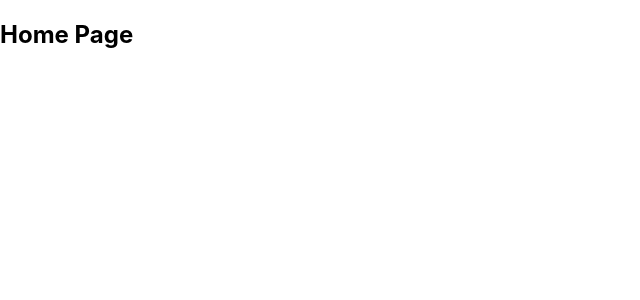
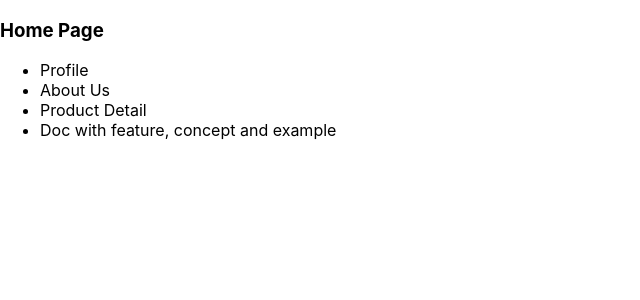
Before and after one commit to mistertandon/nextjs-12-poc-0010-routes, a Next.js app: page / in a window 1280 px wide. Shown: the top 300 px of the page, without its empty margins (0-640 px from the left). Built offline with nearby package versions, Linux system fonts and the light colour scheme.

Commit message:
feat: Implement navigation link using Link component

```diff
--- a/pages/about-us.js
+++ b/pages/about-us.js
@@ -1,7 +1,13 @@
+import Link from "next/link";
 const AboutUsPage = () => {
   return (
     <div>
       <h2> About us Page</h2>
+      <div>
+        <Link href="/">
+          <a>Home</a>
+        </Link>
+      </div>
     </div>
   );
 };
--- a/pages/index.js
+++ b/pages/index.js
@@ -1,3 +1,30 @@
+import Link from "next/link";
 export default function Home() {
-  return <h2>Home Page</h2>;
+  return (
+    <>
+      <h3>Home Page</h3>
+      <ul>
+        <li>
+          <Link href="profile">
+            <a>Profile</a>
+          </Link>
+        </li>
+        <li>
+          <Link href="/about-us">
+            <a>About Us</a>
+          </Link>
+        </li>
+        <li>
+          <Link href="/product/118">
+            <a>Product Detail</a>
+          </Link>
+        </li>
+        <li>
+          <Link href="/doc/dual/hard/1">
+            <a>Doc with feature, concept and example</a>
+          </Link>
+        </li>
+      </ul>
+    </>
+  );
 }
```
Also changed, not shown: pages/product/[productId].js (+12 -1 lines), pages/profile.js (+13 -2 lines).
